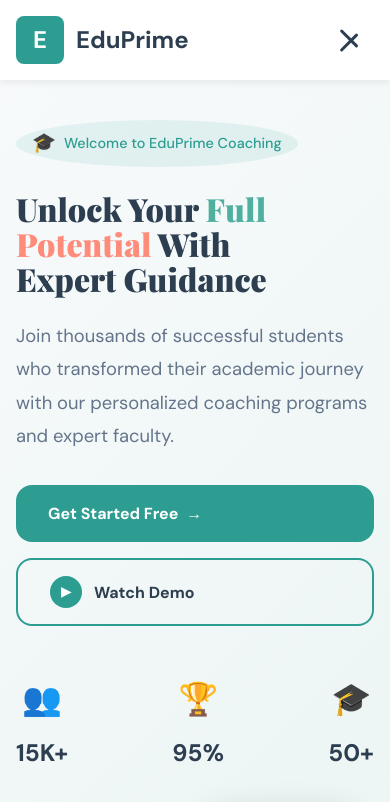
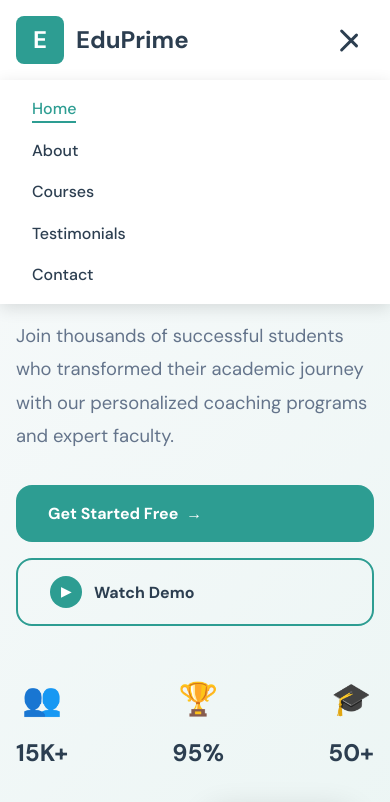
Before and after one commit to ar0462287/coaching-website-edu, a plain HTML site: page frontend/index.html in a window 390 px wide. Both pictures are taken after a click on the button 354 px from the left and 40 px from the top of the page. Shown: the top 802 px of the page. Drawn offline with nearby package versions, Linux system fonts and the light colour scheme.

Commit message:
Update lines in code

```diff
--- a/frontend/styles.css
+++ b/frontend/styles.css
@@ -1093,10 +1093,28 @@ body {
 }
 
 @media (max-width: 768px) {
-    .nav-links,
+        .nav-links {
+        display: none;
+        flex-direction: column;
+        position: absolute;
+        top: 100%;
+        left: 0;
+        width: 100%;
+        background: var(--white);
+        box-shadow: var(--shadow-md);
+        padding: 1rem 2rem;
+        gap: 1rem;
+        align-items: flex-start;
+    }
+
+    .nav-links.active {
+        display: flex;
+    }
+
     .nav-actions {
         display: none;
     }
+
 
     .mobile-menu-btn {
         display: flex;
```
